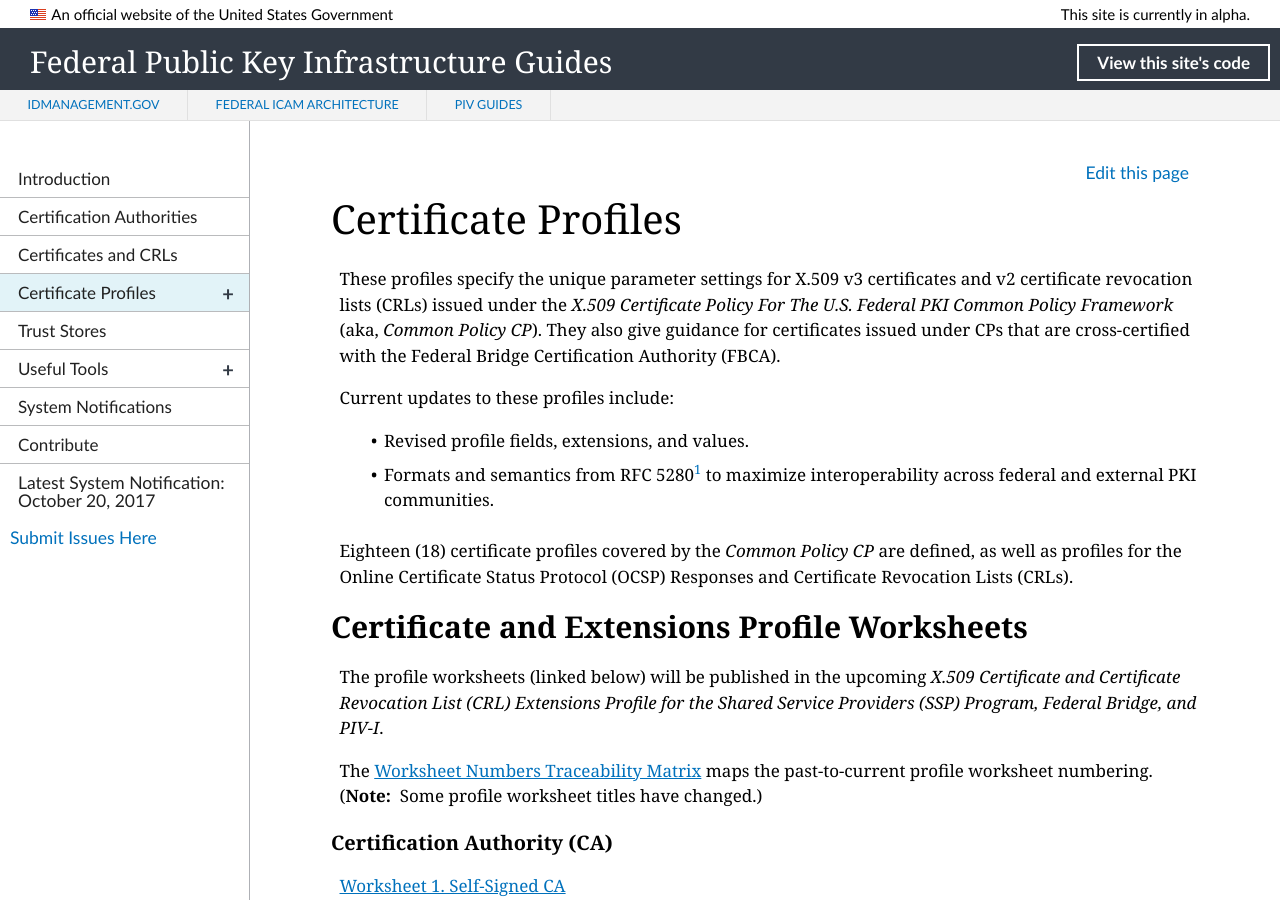
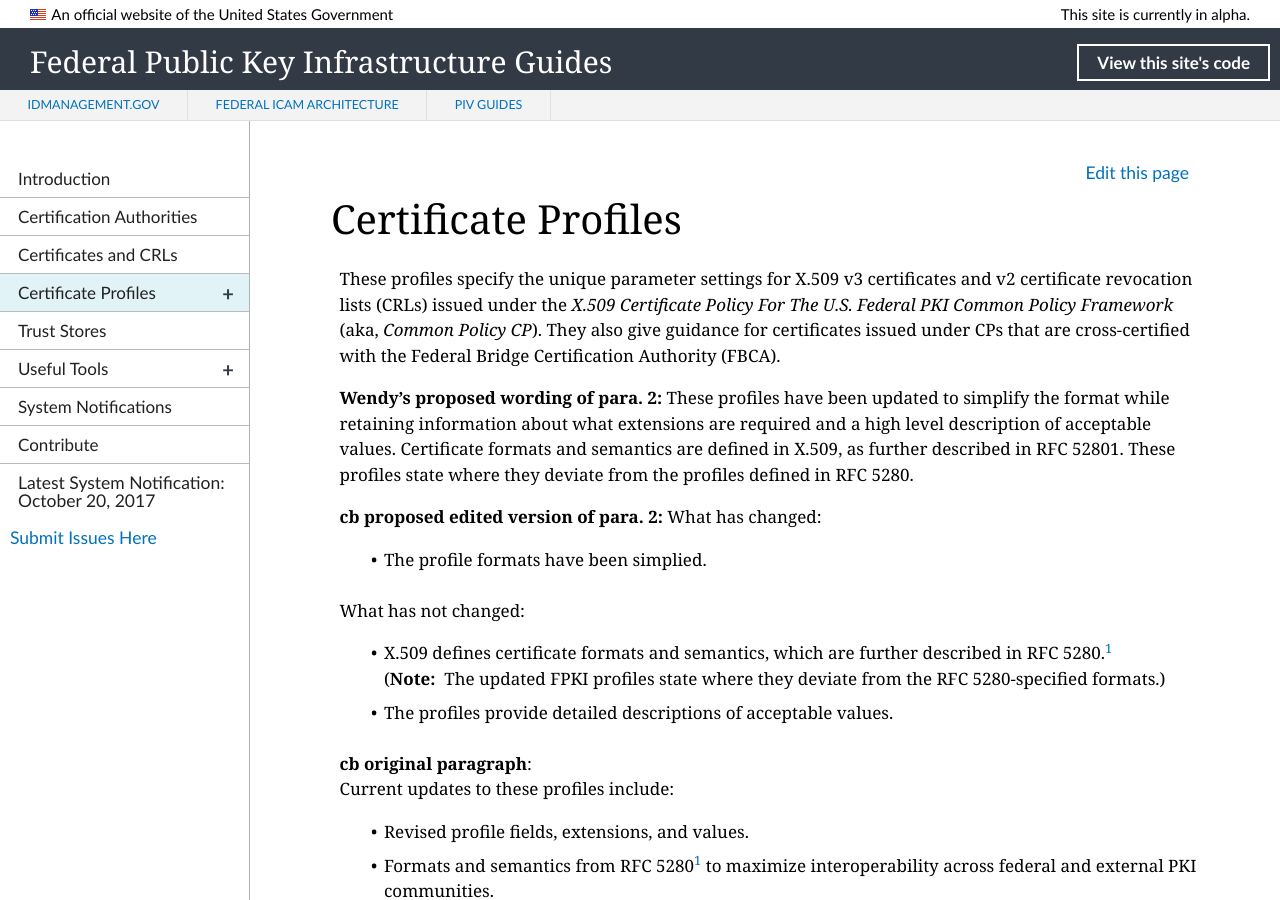
Before and after one commit to GSA/fpki-guides, a Jekyll site: the page built from pages/fpki_certificate_profiles.md, in a window 1280 px wide and 900 px high. Built offline with Jekyll 4.4.1, drawn with Linux system fonts in a browser that asks for light colours; nearby versions of some CDN libraries; library files that are not in the unit come from our copies.

Commit message:
Update fpki_certificate_profiles.md
Updating intro explanations (in process), per WB

```diff
--- a/pages/fpki_certificate_profiles.md
+++ b/pages/fpki_certificate_profiles.md
@@ -6,9 +6,22 @@
 
 These profiles specify the unique parameter settings for X.509 v3 certificates and v2 certificate revocation lists (CRLs) issued under the _X.509 Certificate Policy For The U.S. Federal PKI Common Policy Framework_ (aka, _Common Policy CP_). They also give guidance for certificates issued under CPs that are cross-certified with the Federal Bridge Certification Authority (FBCA).
 
+**Wendy's proposed wording of para. 2:** These profiles <!--Repeats "these profiles".-->have been updated to simplify the format while retaining information about what extensions are required and a high level description of acceptable values.
+Certificate formats and semantics are defined in X.509, as further described in RFC 52801.  These profiles state where they deviate from the profiles defined in RFC 5280.
+
+**cb proposed edited version of para. 2:**
+What has changed:
+* The profile formats have been simplied.
+
+What has not changed:
+* X.509 defines certificate formats and semantics, which are further described in RFC 5280.<sup>[1](#1)</sup> (**Note:**&nbsp;&nbsp;The updated FPKI profiles state where they deviate from the RFC 5280-specified formats.)
+* The profiles provide detailed descriptions of acceptable values.
+
+**cb original paragraph**:
 Current updates to these profiles include:
 * Revised profile fields, extensions, and values.
 * Formats and semantics from RFC 5280<sup>[1](#1)</sup> to maximize interoperability across federal and external PKI communities.
+
 
 Eighteen (18) certificate profiles covered by the _Common Policy CP_ are defined, as well as profiles for the Online Certificate Status Protocol (OCSP) Responses and Certificate Revocation Lists (CRLs).
 
```
